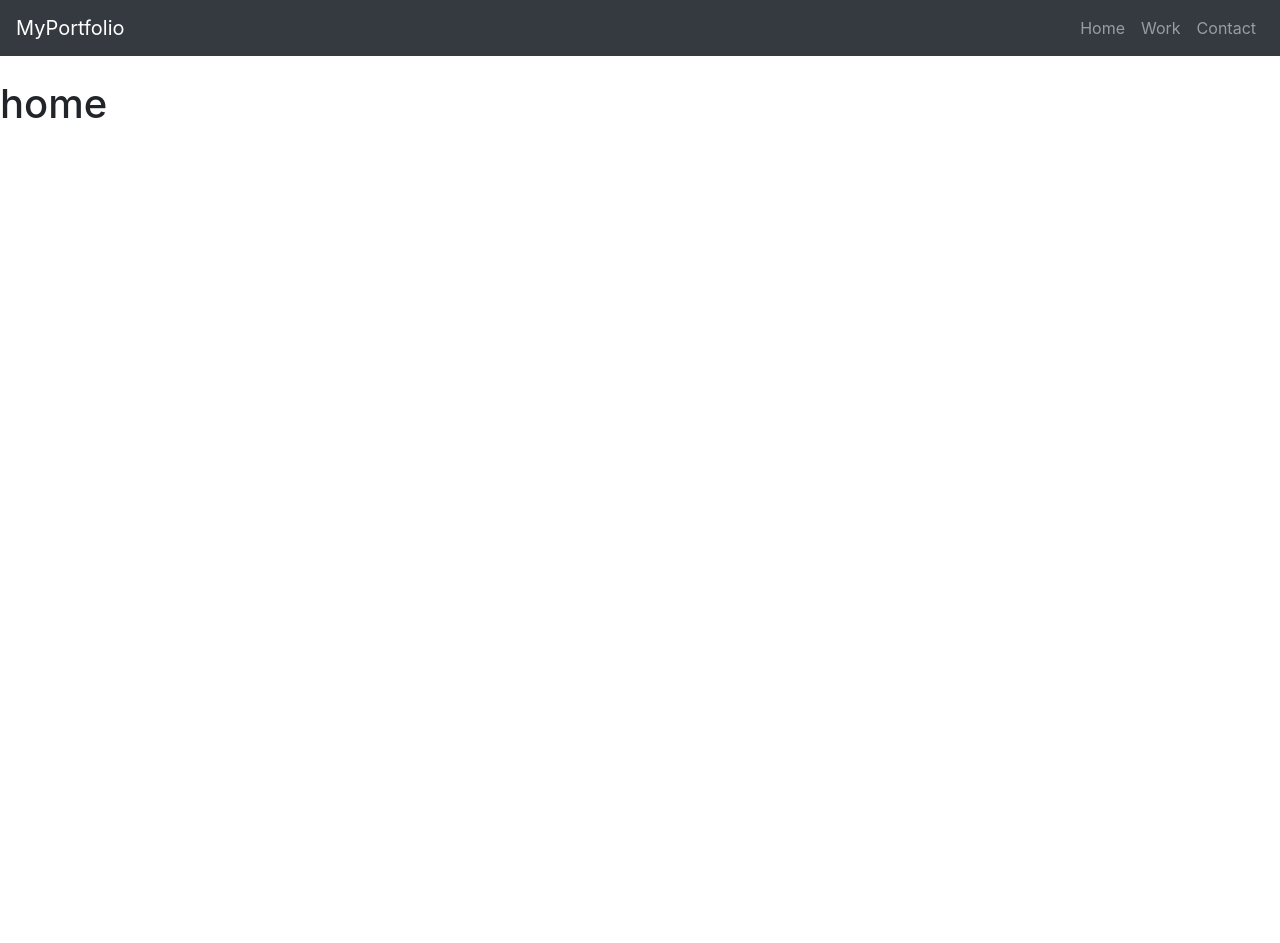
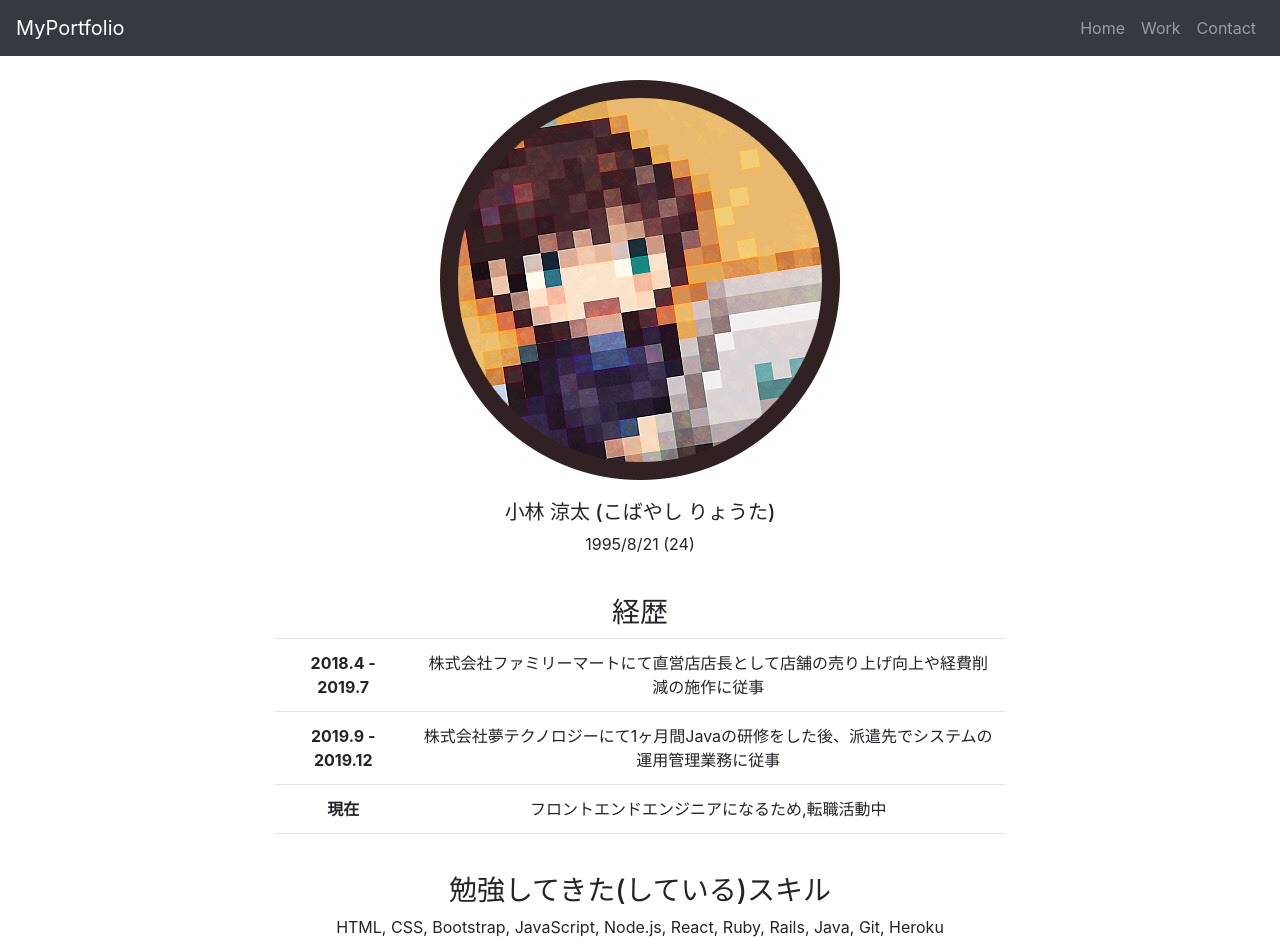
Before and after one commit to ryo-koba108/myportfolio, a React (Create React App) app: page / in a window 1280 px wide. Before the commit the page ends 800 px from the top, so only its background shows below. Built offline with nearby package versions, Linux system fonts and the light colour scheme.

Commit message:
Home component end

```diff
--- a/src/components/Home.jsx
+++ b/src/components/Home.jsx
@@ -1,10 +1,58 @@
 
 import React from 'react';
+import {
+  Container,
+  Row,
+  Col,
+  Table
+} from 'reactstrap';
+import imgicon from '../img/koba-img.jpg';
 
 class Home extends React.Component {
   render(){
     return(
-      <h1>home</h1>
+      <div>
+        <Container>
+          <Row className="mb-1">
+            <Col className="text-center" md="12">
+              <img className="profile-image" src={imgicon} alt="" />
+            </Col>
+          </Row>
+          <Row>
+            <Col className="mt-3 text-center" sm="12" md={{ size: 8, offset: 2 }}>
+              <h5>小林 涼太 (こばやし りょうた)</h5>
+              <p>1995/8/21 (24)</p><br/>
+              <h3>経歴</h3>
+                <Table>
+                <tbody>
+                  <tr>
+                    <th>2018.4 - 2019.7</th>
+                    <td>株式会社ファミリーマートにて直営店店長として店舗の売り上げ向上や経費削減の施作に従事</td>
+                  </tr>
+                  <tr>
+                    <th>2019.9 - 2019.12</th>
+                    <td>株式会社夢テクノロジーにて1ヶ月間Javaの研修をした後、派遣先でシステムの運用管理業務に従事</td>
+                  </tr>
+                  <tr>
+                    <th>現在</th>
+                    <td>フロントエンドエンジニアになるため,転職活動中</td>
+                  </tr>
+                  <tr>
+                    <td></td>
+                    <td></td>
+                  </tr>
+                </tbody>
+              </Table>
+            </Col>
+          </Row>
+          <Row className="mb-1">
+            <Col className="text-center" sm="12" md={{ size: 8, offset: 2 }}>
+              <h3>勉強してきた(している)スキル</h3>
+              HTML, CSS, Bootstrap, JavaScript, Node.js, React, Ruby, Rails, Java, Git, Heroku
+            </Col>
+          </Row>
+        </Container>
+      </div>
     )
   }
 }
```
Also changed, not shown: src/img/koba-img.jpg (added).
